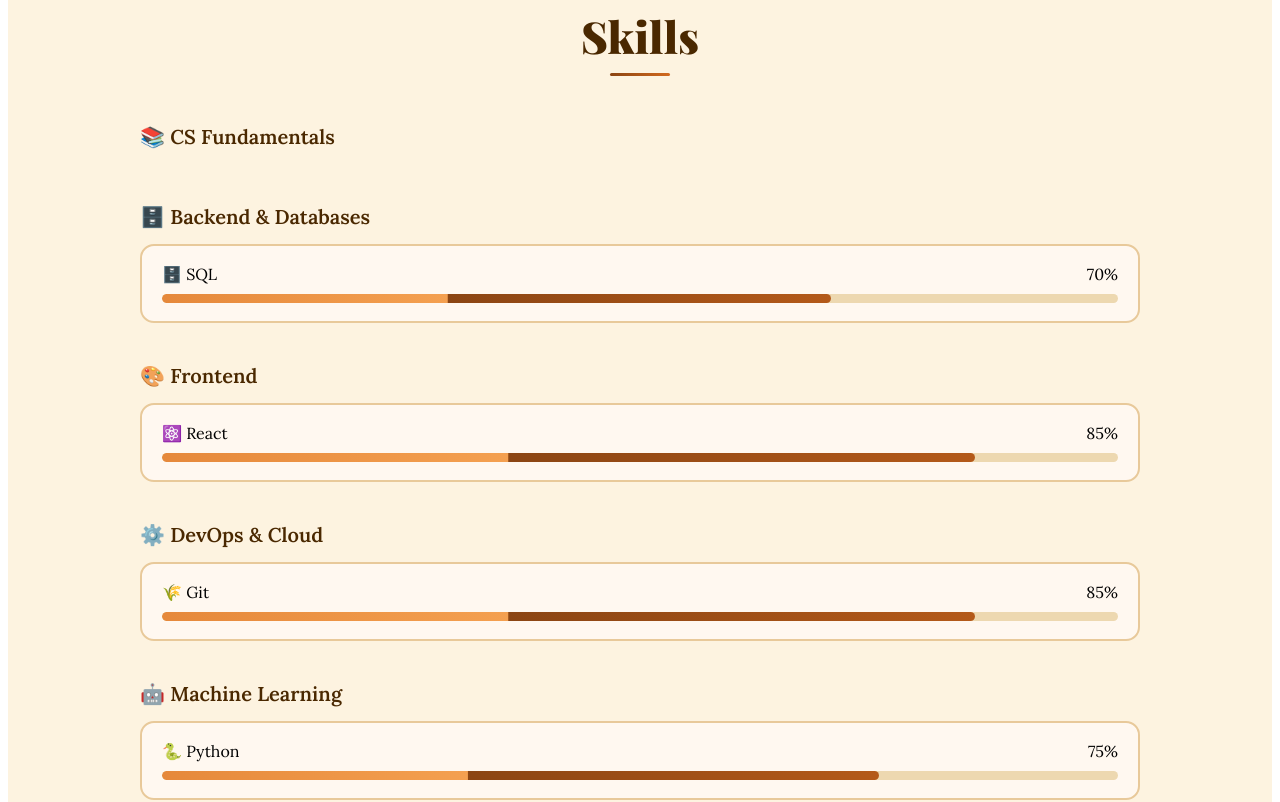
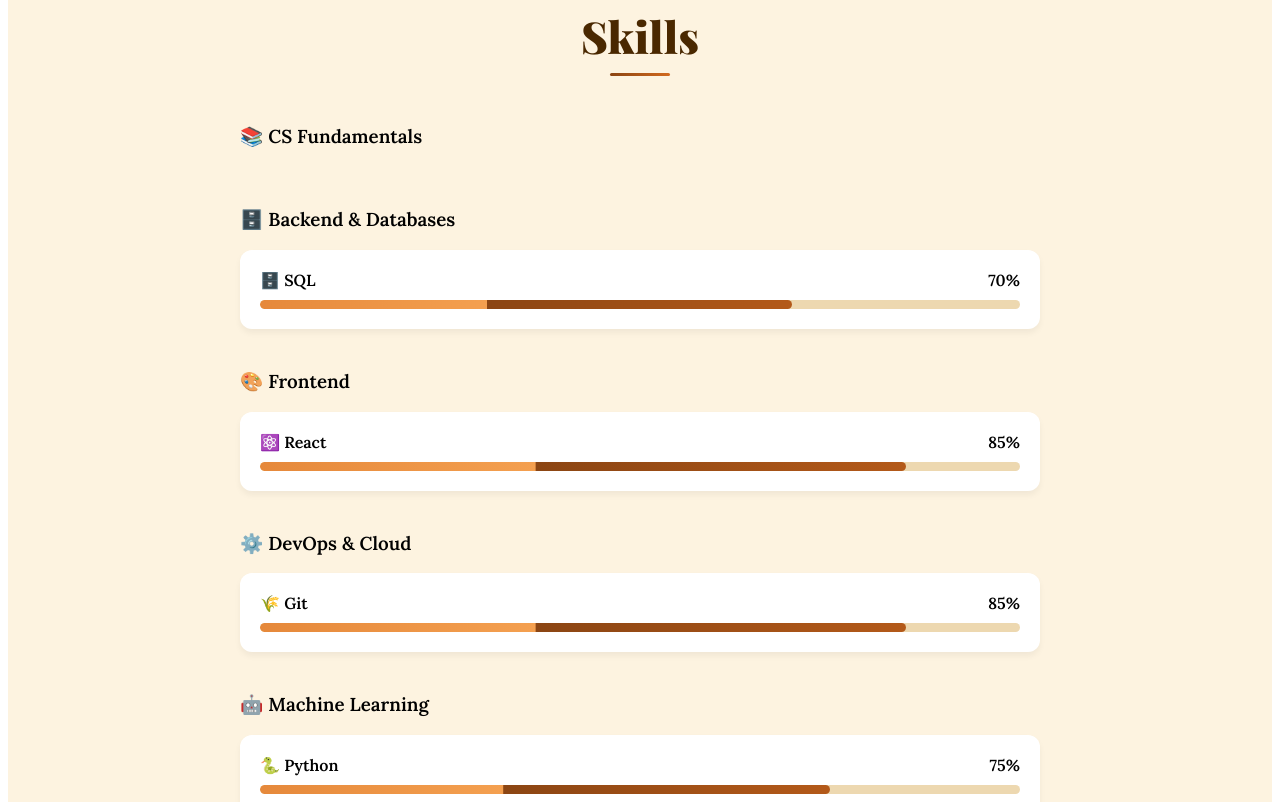
Before and after one commit to NaveenBanwala/Portfolio_Naveen_Banwala, a React (Vite) app in the folder my-portfolio/: page / in a window 1280 px wide. Shown: the part 1800-2602 px from the top of the page. Built offline with nearby package versions, Linux system fonts and the light colour scheme; a web font is replaced by a local one.

Commit message:
portfolio-skills

```diff
--- a/my-portfolio/src/App.jsx
+++ b/my-portfolio/src/App.jsx
@@ -572,17 +572,52 @@
         .btn-primary:hover  { transform:translateY(-4px) scale(1.03); box-shadow:0 10px 30px rgba(139,69,19,0.42); }
         .btn-primary:active { transform:scale(0.97); }
 
-        .skill-heading {
-  margin: 40px 0 15px;
-  font-size: 20px;
-  font-weight: 700;
-  color: #4A2800;
+//         .skill-heading {
+//   margin: 40px 0 15px;
+//   font-size: 20px;
+//   font-weight: 700;
+//   color: #4A2800;
+// }
+
+// .skills-grid {
+//   display: grid;
+//   grid-template-columns: repeat(auto-fit, minmax(220px, 1fr));
+//   gap: 16px;
+// }
+  /* Forces one card per row */
+.skills-grid-single {
+  display: grid;
+  grid-template-columns: 1fr; /* This ensures only 1 column */
+  gap: 16px;
+  width: 100%;
 }
 
-.skills-grid {
-  display: grid;
-  grid-template-columns: repeat(auto-fit, minmax(220px, 1fr));
-  gap: 16px;
+/* Ensures the card takes full width and looks clean */
+.skill-card-full {
+  background: white;
+  padding: 20px;
+  border-radius: 12px;
+  box-shadow: 0 4px 6px rgba(0,0,0,0.05);
+  width: 100%; /* Full screen width of the container */
+  transition: transform 0.3s ease;
+}
+
+.skill-card-full:hover {
+  transform: translateY(-2px);
+}
+
+.skill-track {
+  height: 8px;
+  background: #eee;
+  border-radius: 10px;
+  overflow: hidden;
+}
+
+.skill-fill {
+  height: 100%;
+  background: #4A2800; /* Matching your theme color */
+  border-radius: 10px;
+  transition: width 1s ease-in-out;
 }
 
         .btn-outline {
@@ -784,7 +819,6 @@
         </div>
       </section>
 
-   {/* ── SKILLS ── */}
 <section id="skills" style={{ padding: isMobile ? "60px 5%" : "80px 8%", background:"#FDF3E0" }}>
   <Reveal>
     <div style={{ textAlign:"center" }}>
@@ -794,93 +828,36 @@
     </div>
   </Reveal>
 
-  <div style={{ maxWidth:"1000px", margin:"0 auto" }}>
+  {/* maxWidth set to 800px looks better for single-column layouts so it doesn't get TOO wide on desktop */}
+  <div style={{ maxWidth:"800px", margin:"0 auto" }}>
 
-    {/* Core & CS Fundamentals */}
-    <h3 className="skill-heading">📚 CS Fundamentals</h3>
-    <div className="skills-grid">
-      {skills.filter(s => ["Data Structures & Algorithms","System Design (Medium)","Computer Networks","DBMS"].includes(s.name))
+    {[
+      { title: "📚 CS Fundamentals", keys: ["Data Structures & Algorithms","System Design (Medium)","Computer Networks","DBMS"] },
+      { title: "🗄️ Backend & Databases", keys: ["Java","Spring Boot","SQL","PostgreSQL","Redis","Firebase"] },
+      { title: "🎨 Frontend", keys: ["React","Tailwind CSS","Web Design"] },
+      { title: "⚙️ DevOps & Cloud", keys: ["Docker","Kubernetes","AWS","EKS","Jenkins","CI/CD","Terraform","DevOps","Git","GitHub"] },
+      { title: "🤖 Machine Learning", keys: ["Machine Learning","TensorFlow","Scikit-learn","CNN","Python"] }
+    ].map((category) => (
+      <div key={category.title} style={{ marginBottom: "40px" }}>
+        <h3 className="skill-heading">{category.title}</h3>
+        <div className="skills-grid-single"> {/* Use a new class or update existing one */}
+          {skills.filter(s => category.keys.includes(s.name))
             .map(({ name, level, icon }, i)=>(
             <Reveal key={name} delay={i * 0.05}>
-          <div className="skill-card">
-            <div style={{ display:"flex", justifyContent:"space-between" }}>
-              <span>{icon} {name}</span>
-              <span>{level}%</span>
+              <div className="skill-card-full">
+                <div style={{ display:"flex", justifyContent:"space-between", marginBottom: "8px" }}>
+                  <span style={{ fontWeight: 600 }}>{icon} {name}</span>
+                  <span style={{ fontWeight: 600 }}>{level}%</span>
                 </div>
-            <div className="skill-track"><div className="skill-fill" style={{ width:`${level}%` }} /></div>
+                <div className="skill-track">
+                  <div className="skill-fill" style={{ width:`${level}%` }} />
+                </div>
               </div>
             </Reveal>
           ))}
         </div>
-
-    {/* Backend & Databases */}
-    <h3 className="skill-heading">🗄️ Backend & Databases</h3>
-    <div className="skills-grid">
-      {skills.filter(s => ["Java","Spring Boot","SQL","PostgreSQL","Redis","Firebase"].includes(s.name))
-        .map(({ name, level, icon }, i)=>(
-        <Reveal key={name} delay={i * 0.05}>
-          <div className="skill-card">
-            <div style={{ display:"flex", justifyContent:"space-between" }}>
-              <span>{icon} {name}</span>
-              <span>{level}%</span>
       </div>
-            <div className="skill-track"><div className="skill-fill" style={{ width:`${level}%` }} /></div>
-          </div>
-        </Reveal>
     ))}
-    </div>
-
-    {/* Frontend */}
-    <h3 className="skill-heading">🎨 Frontend</h3>
-    <div className="skills-grid">
-      {skills.filter(s => ["React","Tailwind CSS","Web Design"].includes(s.name))
-        .map(({ name, level, icon }, i)=>(
-        <Reveal key={name} delay={i * 0.05}>
-          <div className="skill-card">
-            <div style={{ display:"flex", justifyContent:"space-between" }}>
-              <span>{icon} {name}</span>
-              <span>{level}%</span>
-            </div>
-            <div className="skill-track"><div className="skill-fill" style={{ width:`${level}%` }} /></div>
-          </div>
-        </Reveal>
-      ))}
-    </div>
-
-    {/* DevOps & Cloud */}
-    <h3 className="skill-heading">⚙️ DevOps & Cloud</h3>
-    <div className="skills-grid">
-      {skills.filter(s => ["Docker","Kubernetes","AWS","EKS","Jenkins","CI/CD","Terraform","DevOps","Git","GitHub"].includes(s.name))
-        .map(({ name, level, icon }, i)=>(
-        <Reveal key={name} delay={i * 0.05}>
-          <div className="skill-card">
-            <div style={{ display:"flex", justifyContent:"space-between" }}>
-              <span>{icon} {name}</span>
-              <span>{level}%</span>
-            </div>
-            <div className="skill-track"><div className="skill-fill" style={{ width:`${level}%` }} /></div>
-          </div>
-        </Reveal>
-      ))}
-    </div>
-
-    {/* Machine Learning */}
-    <h3 className="skill-heading">🤖 Machine Learning</h3>
-    <div className="skills-grid">
-      {skills.filter(s => ["Machine Learning","TensorFlow","Scikit-learn","CNN","Python"].includes(s.name))
-        .map(({ name, level, icon }, i)=>(
-        <Reveal key={name} delay={i * 0.05}>
-          <div className="skill-card">
-            <div style={{ display:"flex", justifyContent:"space-between" }}>
-              <span>{icon} {name}</span>
-              <span>{level}%</span>
-            </div>
-            <div className="skill-track"><div className="skill-fill" style={{ width:`${level}%` }} /></div>
-          </div>
-        </Reveal>
-      ))}
-    </div>
-
   </div>
 </section>
 
```
Lines whose indentation alone changed are shown as unchanged.
